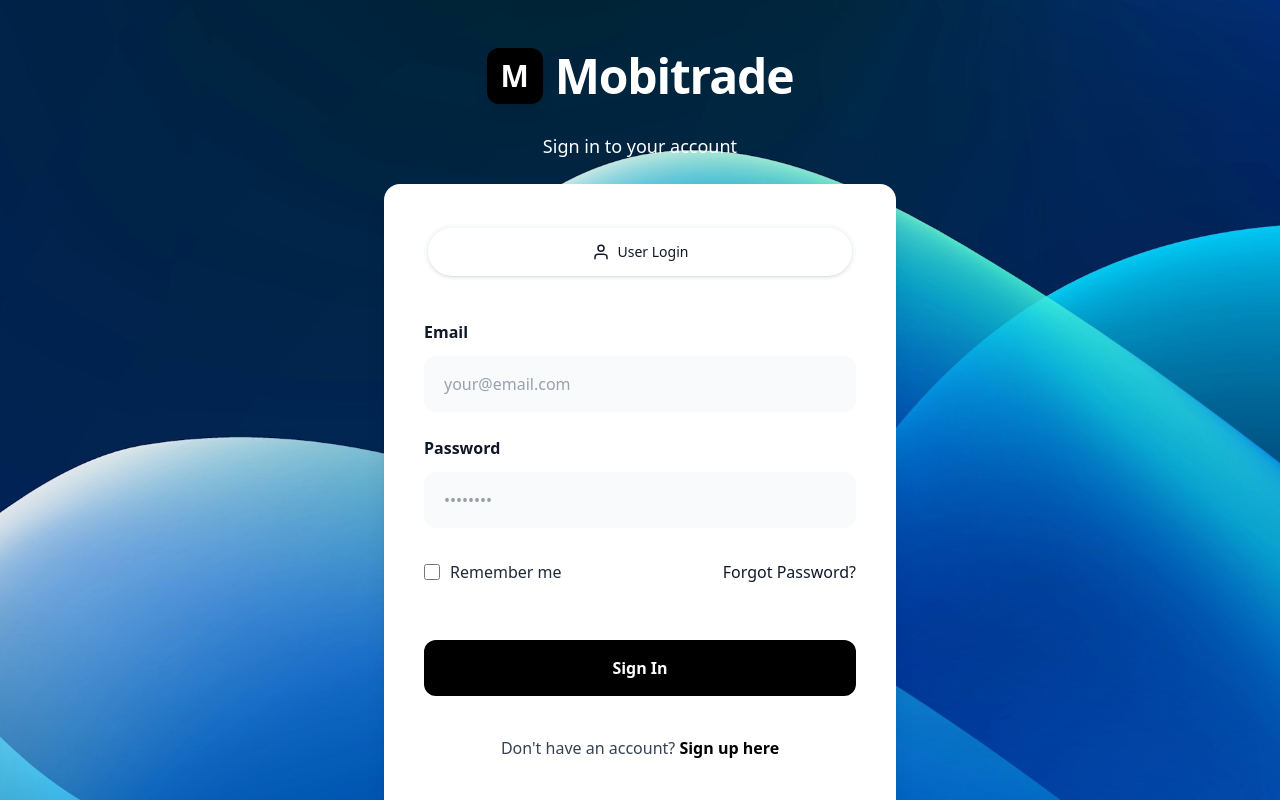
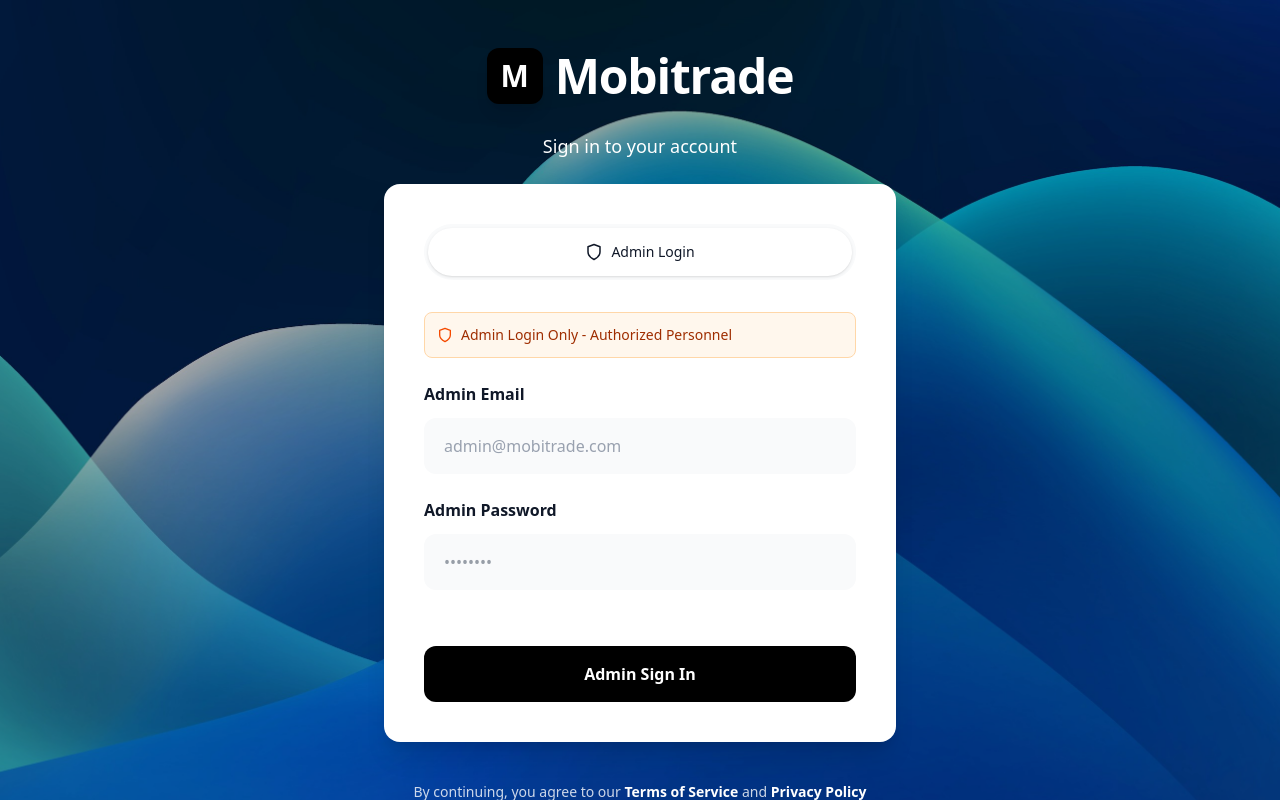
Before and after one commit to jalal1122/Mobitrade, a React (Vite) app: page / in a window 1280 px wide. Shown: the top 800 px of the page. Built offline with nearby package versions, Linux system fonts and the light colour scheme.

Commit message:
Add AdminLoginPage component with background image and form for admin authentication

```diff
--- a/src/App.jsx
+++ b/src/App.jsx
@@ -1,17 +1,18 @@
-import './App.css'
-import LandingPage from './Pages/LandingPage'
-import MobilePhonesPage from './Pages/MobilePhonesPage'
-import SignInPage from './Pages/SignInPage'
+import "./App.css";
+import AdminLoginPage from "./Pages/AdminLoginPage";
+import LandingPage from "./Pages/LandingPage";
+import MobilePhonesPage from "./Pages/MobilePhonesPage";
+import SignInPage from "./Pages/SignInPage";
 
 function App() {
-
   return (
     <>
       {/* <LandingPage /> */}
       {/* <MobilePhonesPage /> */}
-      <SignInPage />
+      {/* <SignInPage /> */}
+      <AdminLoginPage />
     </>
-  )
+  );
 }
 
-export default App
+export default App;
--- /dev/null
+++ b/src/Pages/AdminLoginPage.jsx
@@ -0,0 +1,105 @@
+import bgImage from "../assets/loginPagesBg.jpg";
+import { FiShield } from "react-icons/fi";
+
+const AdminLoginPage = () => {
+  return (
+    <div
+      className="min-h-screen relative overflow-hidden"
+      style={{
+        backgroundImage: `url(${bgImage})`,
+        backgroundPosition: "center center",
+        backgroundSize: "cover",
+        backgroundRepeat: "no-repeat",
+      }}
+    >
+      <div className="absolute top-0 left-0 right-0 bottom-0 bg-black/30"></div>
+
+      {/* Content */}
+      <div className="relative z-10 min-h-screen flex flex-col items-center justify-center px-4 py-12">
+        {/* Logo */}
+        <div className="flex flex-col gap-5 text-center mb-6">
+          <div className="flex items-center justify-center gap-3 mb-2">
+            <div className="w-14 h-14 bg-black rounded-xl flex items-center justify-center shadow-lg">
+              <span className="text-white text-3xl font-bold">M</span>
+            </div>
+            <span className="text-white text-5xl font-bold tracking-tight">
+              Mobitrade
+            </span>
+          </div>
+
+          <div className="text-white text-lg font-medium">
+            <span>Sign in to your account</span>
+          </div>
+        </div>
+
+        {/* Admin Login Card */}
+        <div className="w-full max-w-lg bg-white rounded-2xl shadow-xl p-8 sm:p-10">
+          {/* Toggle Tabs */}
+          <div className="flex gap-0 bg-gray-50 rounded-full p-1 mb-8">
+            <button className="flex-1 flex justify-center items-center gap-2 py-3.5 rounded-full text-sm font-medium transition-all bg-white text-gray-900 shadow-sm">
+              <FiShield size={18} />
+              <span>Admin Login</span>
+            </button>
+          </div>
+
+          {/* Admin Warning Banner */}
+          <div className="mb-6 p-3 bg-orange-50 border border-orange-200 rounded-lg flex items-center gap-2">
+            <FiShield size={16} className="text-orange-600" />
+            <span className="text-sm text-orange-800 font-medium">
+              Admin Login Only - Authorized Personnel
+            </span>
+          </div>
+
+          {/* Form */}
+          <form className="space-y-6">
+            {/* Admin Email Input */}
+            <div>
+              <label className="block text-base font-semibold text-gray-900 mb-3">
+                Admin Email
+              </label>
+              <input
+                type="email"
+                placeholder="admin@mobitrade.com"
+                className="w-full px-5 py-4 bg-gray-50 border-0 rounded-xl focus:outline-none focus:ring-2 focus:ring-gray-200 focus:bg-white transition-all text-base text-gray-700 placeholder:text-gray-400"
+              />
+            </div>
+
+            {/* Admin Password Input */}
+            <div>
+              <label className="block text-base font-semibold text-gray-900 mb-3">
+                Admin Password
+              </label>
+              <input
+                type="password"
+                placeholder="••••••••"
+                className="w-full px-5 py-4 bg-gray-50 border-0 rounded-xl focus:outline-none focus:ring-2 focus:ring-gray-200 focus:bg-white transition-all text-base text-gray-700"
+              />
+            </div>
+
+            {/* Admin Sign In Button */}
+            <button
+              type="submit"
+              className="w-full bg-black text-white py-4 rounded-xl font-semibold hover:bg-gray-900 transition-colors mt-8 text-base"
+            >
+              Admin Sign In
+            </button>
+          </form>
+        </div>
+
+        {/* Footer Text */}
+        <p className="text-center text-sm text-white/80 mt-10">
+          By continuing, you agree to our{" "}
+          <a href="#" className="text-white font-semibold hover:underline">
+            Terms of Service
+          </a>{" "}
+          and{" "}
+          <a href="#" className="text-white font-semibold hover:underline">
+            Privacy Policy
+          </a>
+        </p>
+      </div>
+    </div>
+  );
+};
+
+export default AdminLoginPage;
--- a/src/Pages/SignInPage.jsx
+++ b/src/Pages/SignInPage.jsx
@@ -14,6 +14,8 @@ const SignInPage = () => {
         backgroundRepeat: "no-repeat",
       }}
     >
+      <div className="absolute top-0 left-0 right-0 bottom-0 bg-black/30"></div>
+
       {/* Content */}
       <div className="relative z-10 min-h-screen flex flex-col items-center justify-center px-4 py-12">
         {/* Logo */}
```
